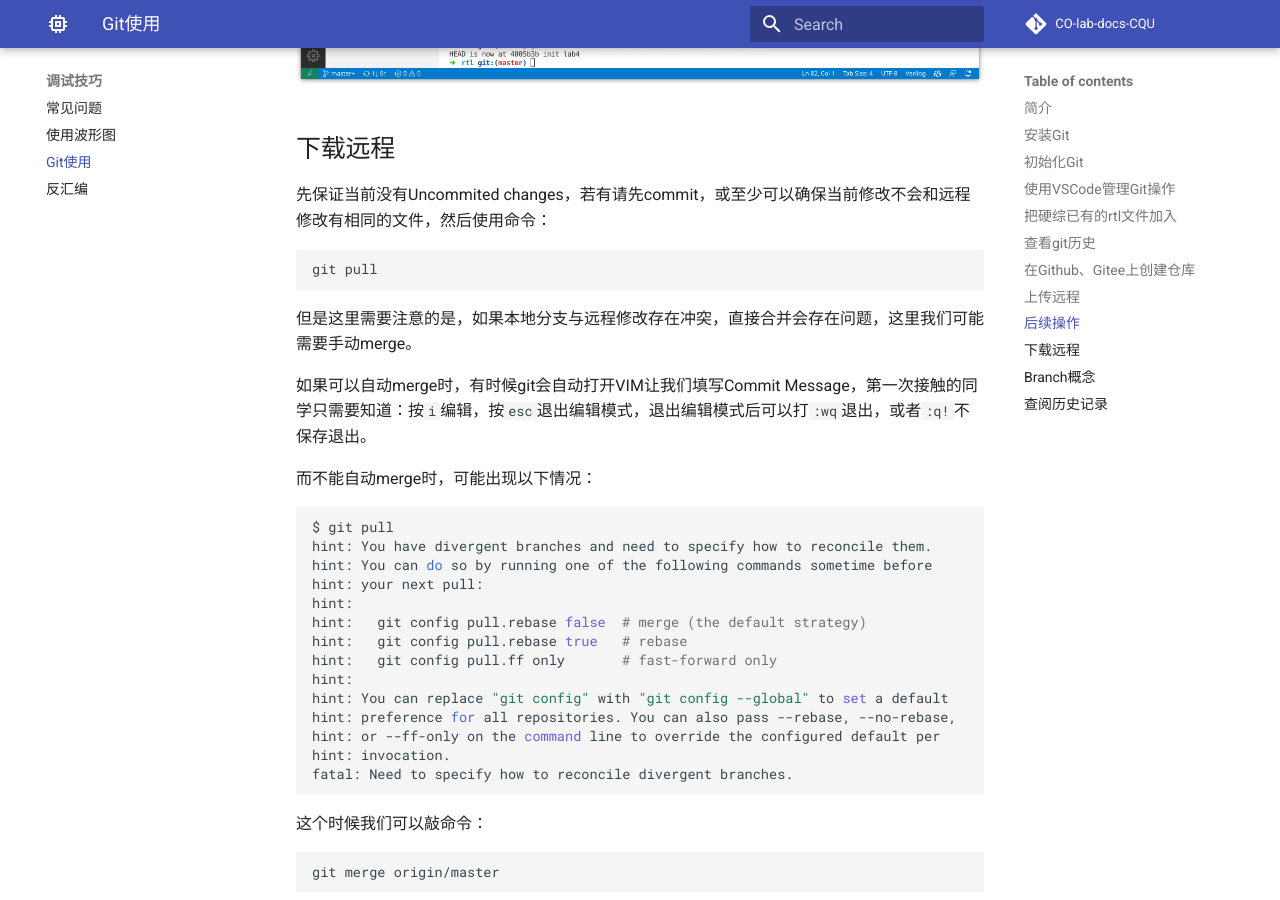
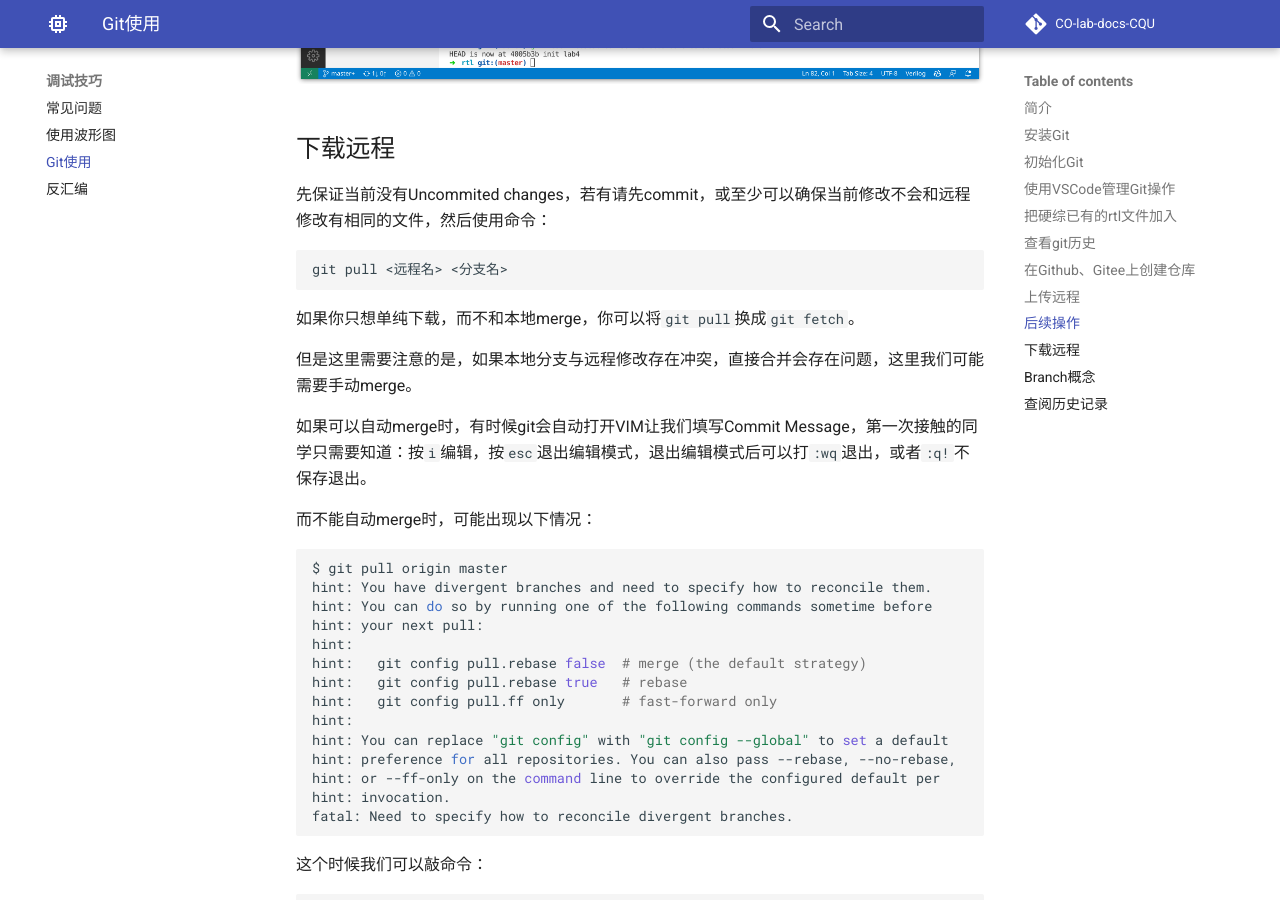
Before and after one commit to CQU-CS-LABs/CO-lab-docs-CQU, an MkDocs documentation site: the page built from docs/tips/git.md, in a window 1280 px wide and 900 px high, scrolled down 4656 px. Built offline with MkDocs 1.6.1 and Material for MkDocs 9.7.7, drawn with Linux system fonts in a browser that asks for light colours; comment, search, counter and statistics services are not loaded.

Commit message:
Update git.md

````diff
--- a/docs/tips/git.md
+++ b/docs/tips/git.md
@@ -122,8 +122,10 @@ git push -u origin master
 先保证当前没有Uncommited changes，若有请先commit，或至少可以确保当前修改不会和远程修改有相同的文件，然后使用命令：
 
 ```bash
-git pull
+git pull <远程名> <分支名>
 ```
+
+如果你只想单纯下载，而不和本地merge，你可以将`git pull`换成`git fetch`。
 
 但是这里需要注意的是，如果本地分支与远程修改存在冲突，直接合并会存在问题，这里我们可能需要手动merge。
 
@@ -132,7 +134,7 @@ git pull
 而不能自动merge时，可能出现以下情况：
 
 ```bash
-$ git pull
+$ git pull origin master
 hint: You have divergent branches and need to specify how to reconcile them.
 hint: You can do so by running one of the following commands sometime before
 hint: your next pull:
````
